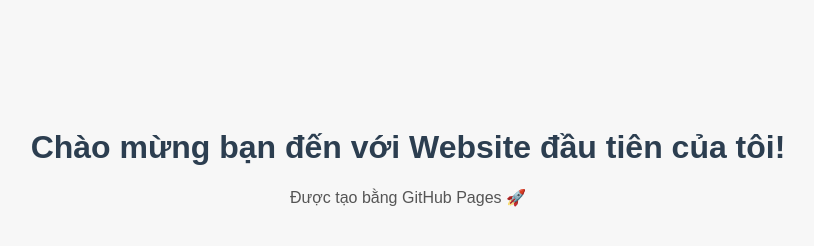
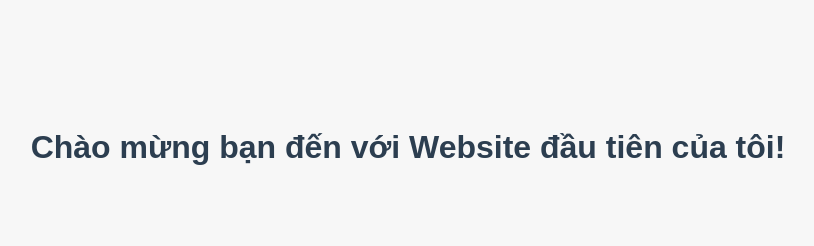
Before and after one commit to tarzan-lgtm/laude18cong, a plain HTML site: page index.html in a window 1280 px wide. Shown: the whole page, without its empty margins (232-1046 px from the left). Drawn offline with Linux system fonts and the light colour scheme.

Commit message:
Update index.html

```diff
--- a/index.html
+++ b/index.html
@@ -21,6 +21,6 @@
 </head>
 <body>
     <h1>Chào mừng bạn đến với Website đầu tiên của tôi!</h1>
-    <p>Được tạo bằng GitHub Pages 🚀</p>
 </body>
+
 </html>
```
